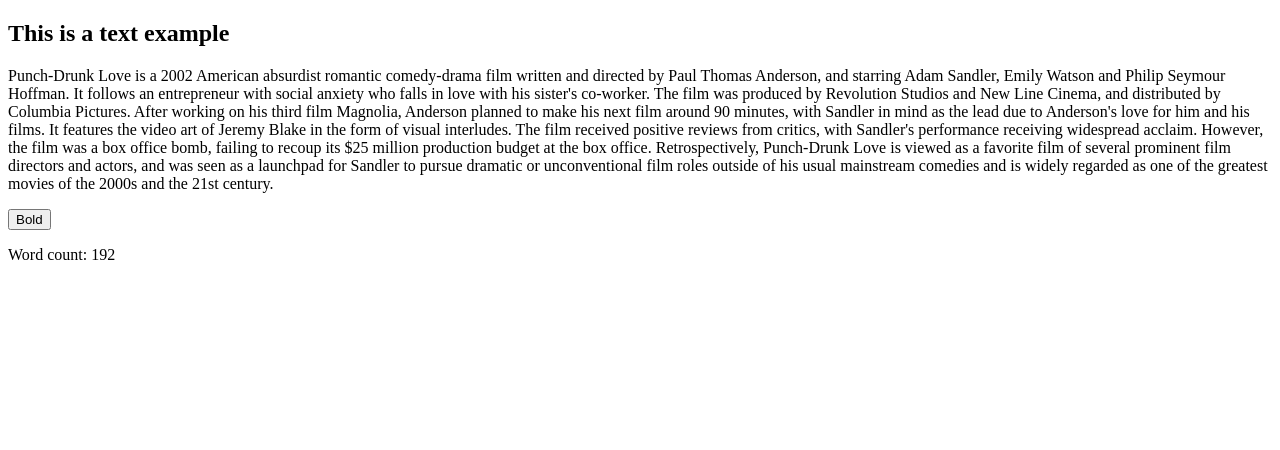
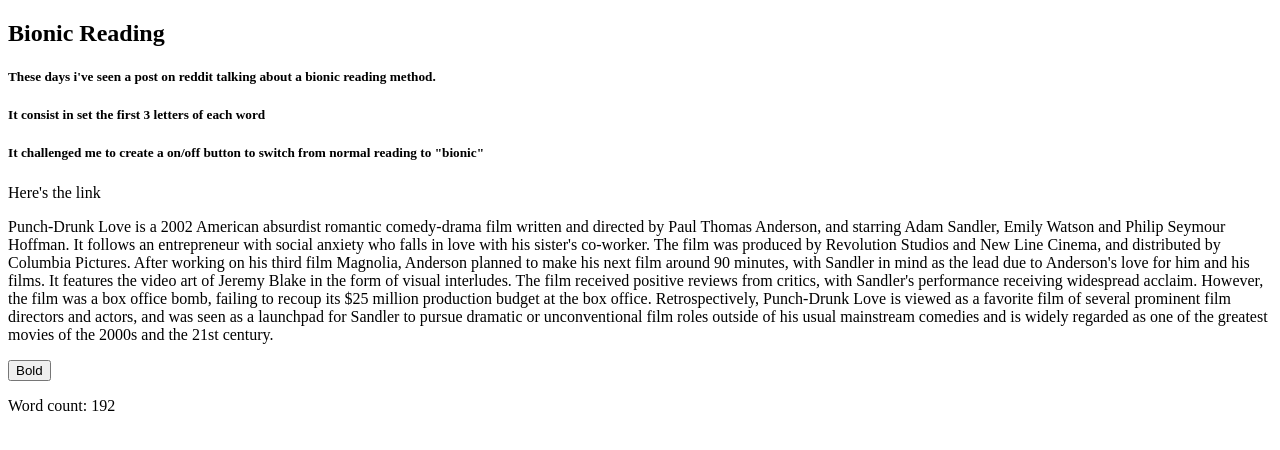
Before and after one commit to jaimesk8/boldest, a plain HTML site: page index.html in a window 1280 px wide. Drawn offline with nearby package versions, Linux system fonts and the light colour scheme.

Commit message:
Update index.html

```diff
--- a/index.html
+++ b/index.html
@@ -13,7 +13,11 @@
     </style>
 </head>
 <body>
-    <h2>This is a text example</h2>
+    <h2>Bionic Reading </h2>
+    <h5>These days i've seen a post on reddit talking about a bionic reading method. </h5>
+    <h5>It consist in set the first 3 letters of each word</h5>
+    <h5>It challenged me to create a on/off button to switch from normal reading to "bionic"</h5>
+    <p>Here's the link <a type="href"> </a></p>
     <p id="text" style="font-weight:normal;">Punch-Drunk Love is a 2002 American absurdist romantic comedy-drama film written and directed by Paul Thomas Anderson, and starring Adam Sandler, Emily Watson and Philip Seymour Hoffman. It follows an entrepreneur with social anxiety who falls in love with his sister's co-worker. The film was produced by Revolution Studios and New Line Cinema, and distributed by Columbia Pictures.
 
         After working on his third film Magnolia, Anderson planned to make his next film around 90 minutes, with Sandler in mind as the lead due to Anderson's love for him and his films. It features the video art of Jeremy Blake in the form of visual interludes.
```
